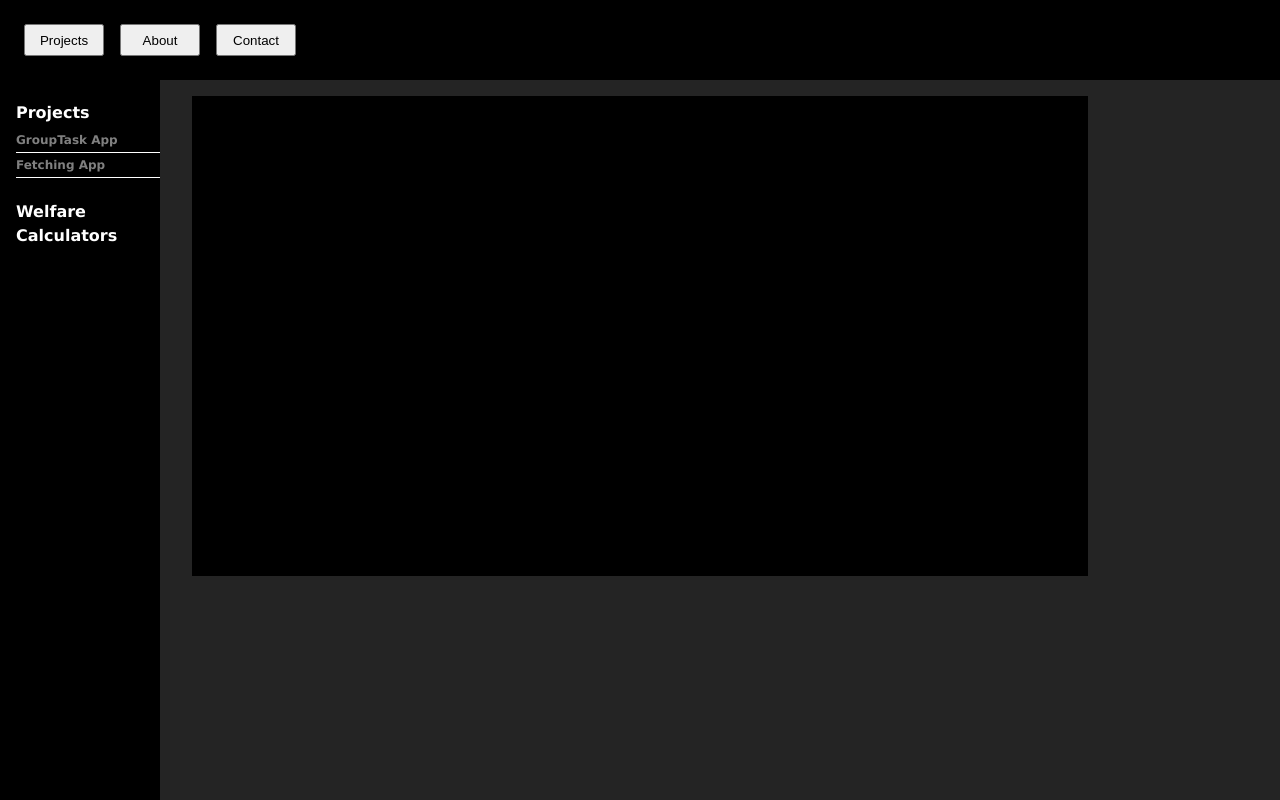
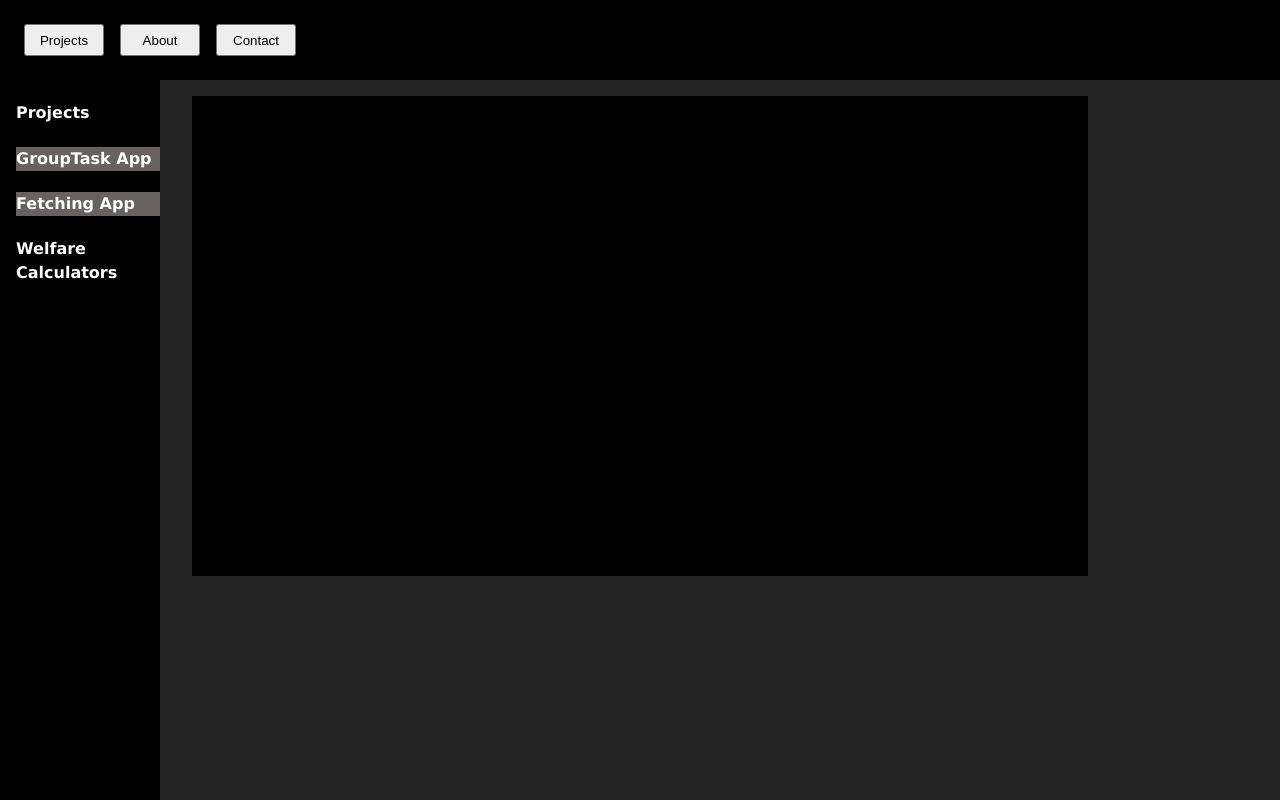
Before and after one commit to dnlstronge/RouteProject, a React (Create React App) app: page /contact in a window 1280 px wide. Both pictures are taken after a click on the element "Projects". Built offline with nearby package versions, Linux system fonts and the light colour scheme.

Commit message:
[x] - add conditional styling

```diff
--- a/src/Components/Pages/Home.tsx
+++ b/src/Components/Pages/Home.tsx
@@ -2,6 +2,8 @@ import React from "react";
 import classes from "./Home.module.css"
 
 const Home = () => {
-
-}
+    return (
+        <div>Home</div>
+    )
+};
 export default Home;
--- a/src/Components/SideNav/sections/Section.module.css
+++ b/src/Components/SideNav/sections/Section.module.css
@@ -19,6 +19,9 @@
     color: grey;
     border-bottom: 1px solid white;
 }
+.subtitleActive {
+    background: rgb(103, 97, 97);
+}
 .subtitle:hover {
     cursor: pointer;
 }
--- a/src/Components/SideNav/sections/Section.tsx
+++ b/src/Components/SideNav/sections/Section.tsx
@@ -21,12 +21,15 @@ type sectionProps = {
 const Section: React.FC<sectionProps> = (props) => {
     const dispatch = useDispatch()
     const [showDropDown, setShowDropDown] = useState(false)
+    const showGroupTask = useSelector((state: RootState) => state.showGroupTask )
+    const showFetchProject = useSelector((state: RootState) => state.showFetchProject)
 
     /* Handlers */
     const handleDropDown = () => {
         setShowDropDown(!showDropDown)
     }
-
+    /* Style */
+    const subHeadingActive = showGroupTask || showFetchProject ? classes.subtitleActive : classes.subtitle
 
     return (
 
@@ -42,7 +45,7 @@ const Section: React.FC<sectionProps> = (props) => {
                            //action
                            dispatch(item.dispatch())
                         }
-                        return <h4 className={classes.subtitle} onClick={handleDispatch} key={item.name}>{item.name}</h4>
+                        return <h4 className={subHeadingActive} onClick={handleDispatch} key={item.name}>{item.name}</h4>
                     })}
                 </div>}
         </div>
```
